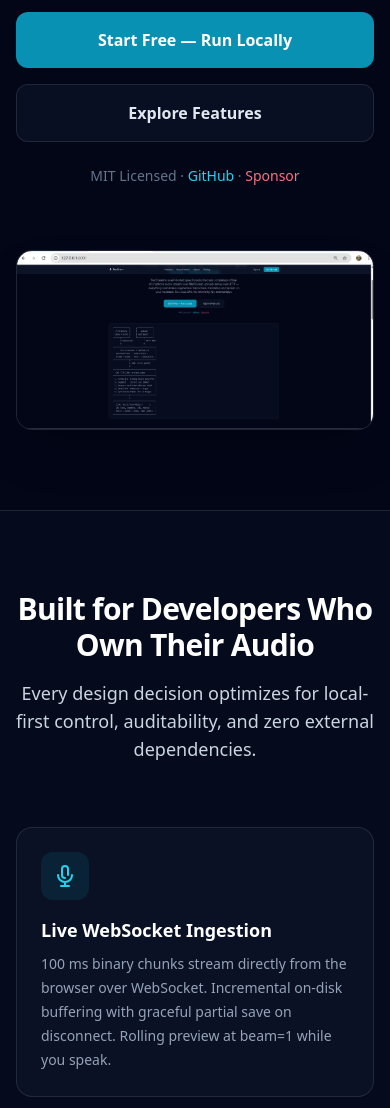
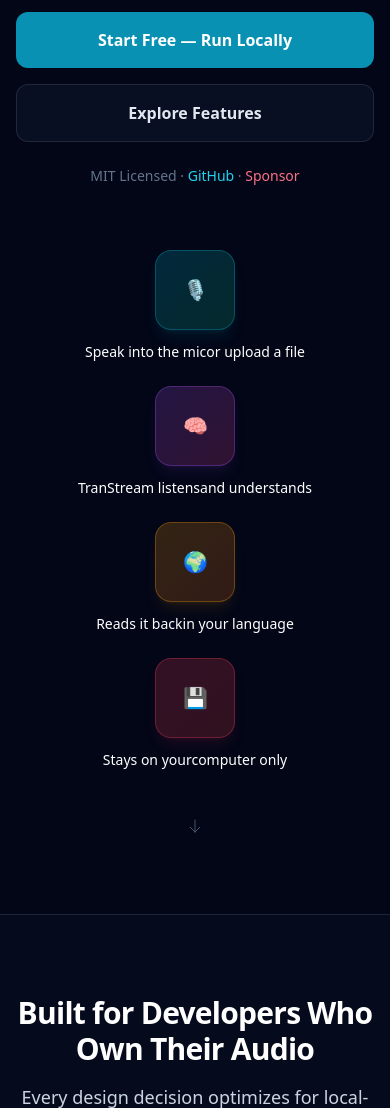
Before and after one commit to S-V-J/transtream, a Django app: page / in a window 390 px wide. Shown: the part 647-1755 px from the top of the page. Run offline with Django 5.2, Linux system fonts and the light colour scheme; some libraries are stand-ins or nearby versions.

Commit message:
feat: replace hero image with centered HTML block diagram
- Replace pipeline-diagram.png image with pure HTML/CSS block diagram
- Four simple steps: speak/upload → TranStream understands → reads back
  in your language → stays on your computer only
- Centered, responsive grid with animated cards and arrows
- No tech jargon, explains what the app does simply

```diff
--- a/frontend/templates/landing.html
+++ b/frontend/templates/landing.html
@@ -123,14 +123,79 @@
             </p>
         </div>
 
-        <!-- Hero visual - pipeline diagram -->
-        <div class="mt-16 flex justify-center">
-            <img
-                src="{% static 'images/pipeline-diagram.png' %}"
-                alt="TranStream pipeline: mic → upload → normalize → segment → transcribe → translate → TTS → disk"
-                class="rounded-2xl border border-white/10 bg-slate-900/40 shadow-2xl max-w-3xl w-full h-auto object-contain"
-                loading="lazy"
-            />
+        <!-- Hero visual - centered block diagram -->
+        <div class="mt-16 flex flex-col items-center">
+            <div class="max-w-4xl w-full grid grid-cols-1 md:grid-cols-2 gap-6 mx-4 md:mx-0">
+                <!-- Step 1 -->
+                <div class="flex flex-col items-center gap-3 group">
+                    <div class="relative flex h-20 w-20 items-center justify-center rounded-2xl bg-gradient-to-br from-cyan-500/20 to-emerald-500/20 border border-cyan-500/30 shadow-lg shadow-cyan-500/10 group-hover:shadow-cyan-500/20 transition-all duration-300">
+                        <div class="relative z-10 text-cyan-400 text-xl font-bold">🎙️</div>
+                        <div class="absolute -inset-1 rounded-2xl bg-gradient-to-r from-cyan-500 to-emerald-500 opacity-0 group-hover:opacity-10 blur opacity-0 transition-opacity duration-300"></div>
+                    </div>
+                    <div class="text-center text-sm font-medium text-white">
+                        Speak into the mic<br class="hidden sm:block"/>or upload a file
+                    </div>
+                </div>
+
+                <!-- Arrow 1 -->
+                <div class="hidden md:flex items-center justify-center">
+                    <div class="flex h-6 w-1 items-center justify-center">
+                        <svg class="h-full w-full text-cyan-400" fill="none" stroke="currentColor" viewBox="0 0 24 24"><path stroke-linecap="round" stroke-linejoin="round" stroke-width="2" d="M13 10V3L4 14h7v7l9-11h-7z"/></svg>
+                    </div>
+                </div>
+
+                <!-- Step 2 -->
+                <div class="flex flex-col items-center gap-3 group">
+                    <div class="relative flex h-20 w-20 items-center justify-center rounded-2xl bg-gradient-to-br from-purple-500/20 to-pink-500/20 border border-purple-500/30 shadow-lg shadow-purple-500/10 group-hover:shadow-purple-500/20 transition-all duration-300">
+                        <div class="relative z-10 text-purple-400 text-xl font-bold">🧠</div>
+                        <div class="absolute -inset-1 rounded-2xl bg-gradient-to-r from-purple-500 to-pink-500 opacity-0 group-hover:opacity-10 blur opacity-0 transition-opacity duration-300"></div>
+                    </div>
+                    <div class="text-center text-sm font-medium text-white">
+                        TranStream listens<br class="hidden sm:block"/>and understands
+                    </div>
+                </div>
+
+                <!-- Arrow 2 -->
+                <div class="hidden md:flex items-center justify-center">
+                    <div class="flex h-6 w-1 items-center justify-center">
+                        <svg class="h-full w-full text-purple-400" fill="none" stroke="currentColor" viewBox="0 0 24 24"><path stroke-linecap="round" stroke-linejoin="round" stroke-width="2" d="M13 10V3L4 14h7v7l9-11h-7z"/></svg>
+                    </div>
+                </div>
+
+                <!-- Step 3 -->
+                <div class="flex flex-col items-center gap-3 group">
+                    <div class="relative flex h-20 w-20 items-center justify-center rounded-2xl bg-gradient-to-br from-amber-500/20 to-orange-500/20 border border-amber-500/30 shadow-lg shadow-amber-500/10 group-hover:shadow-amber-500/20 transition-all duration-300">
+                        <div class="relative z-10 text-amber-400 text-xl font-bold">🌍</div>
+                        <div class="absolute -inset-1 rounded-2xl bg-gradient-to-r from-amber-500 to-orange-500 opacity-0 group-hover:opacity-10 blur opacity-0 transition-opacity duration-300"></div>
+                    </div>
+                    <div class="text-center text-sm font-medium text-white">
+                        Reads it back<br class="hidden sm:block"/>in your language
+                    </div>
+                </div>
+
+                <!-- Arrow 3 -->
+                <div class="hidden md:flex items-center justify-center">
+                    <div class="flex h-6 w-1 items-center justify-center">
+                        <svg class="h-full w-full text-amber-400" fill="none" stroke="currentColor" viewBox="0 0 24 24"><path stroke-linecap="round" stroke-linejoin="round" stroke-width="2" d="M13 10V3L4 14h7v7l9-11h-7z"/></svg>
+                    </div>
+                </div>
+
+                <!-- Step 4 -->
+                <div class="flex flex-col items-center gap-3 group">
+                    <div class="relative flex h-20 w-20 items-center justify-center rounded-2xl bg-gradient-to-br from-rose-500/20 to-red-500/20 border border-rose-500/30 shadow-lg shadow-rose-500/10 group-hover:shadow-rose-500/20 transition-all duration-300">
+                        <div class="relative z-10 text-rose-400 text-xl font-bold">💾</div>
+                        <div class="absolute -inset-1 rounded-2xl bg-gradient-to-r from-rose-500 to-red-500 opacity-0 group-hover:opacity-10 blur opacity-0 transition-opacity duration-300"></div>
+                    </div>
+                    <div class="text-center text-sm font-medium text-white">
+                        Stays on your<br class="hidden sm:block"/>computer only
+                    </div>
+                </div>
+
+                <!-- Arrow 4 (curved bottom arrow for mobile) -->
+                <div class="md:hidden mt-6 flex items-center justify-center">
+                    <svg class="h-4 w-12 text-slate-600" fill="none" stroke="currentColor" viewBox="0 0 24 24"><path stroke-linecap="round" stroke-linejoin="round" stroke-width="1.5" d="M19 14l-7 7m0 0l-7-7m7 7V3"/></svg>
+                </div>
+            </div>
         </div>
     </section>
 
```
